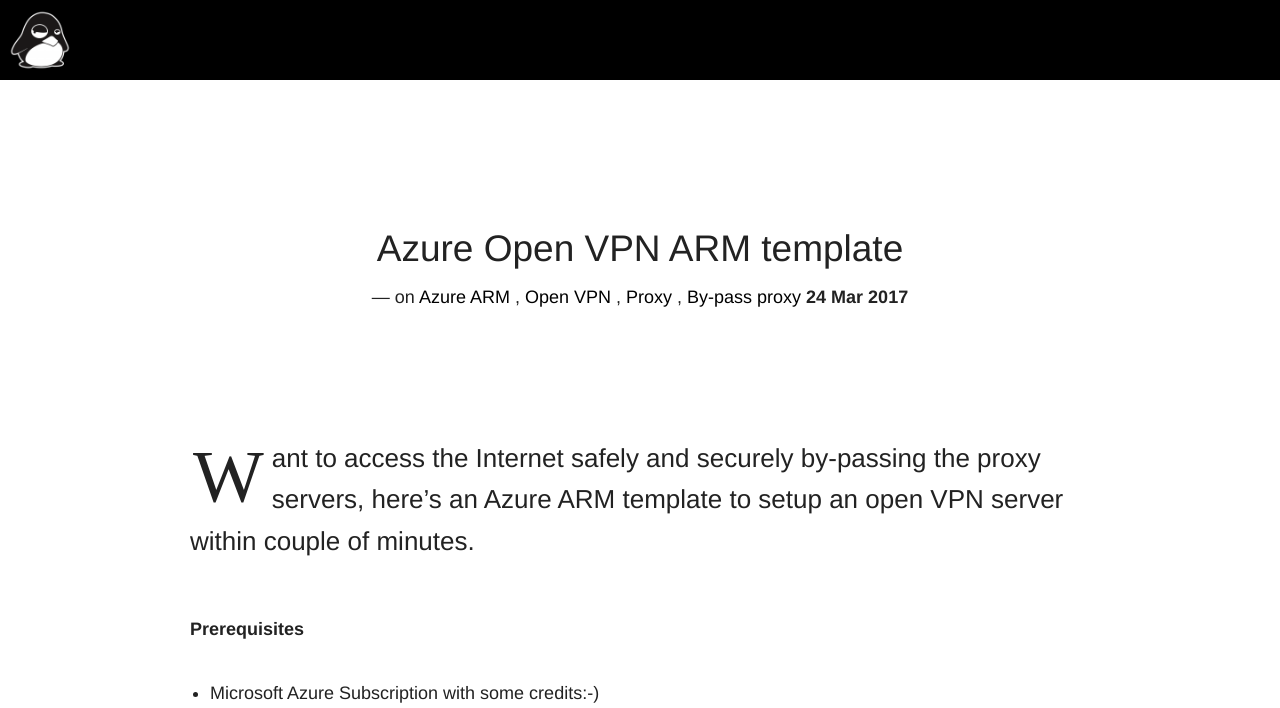
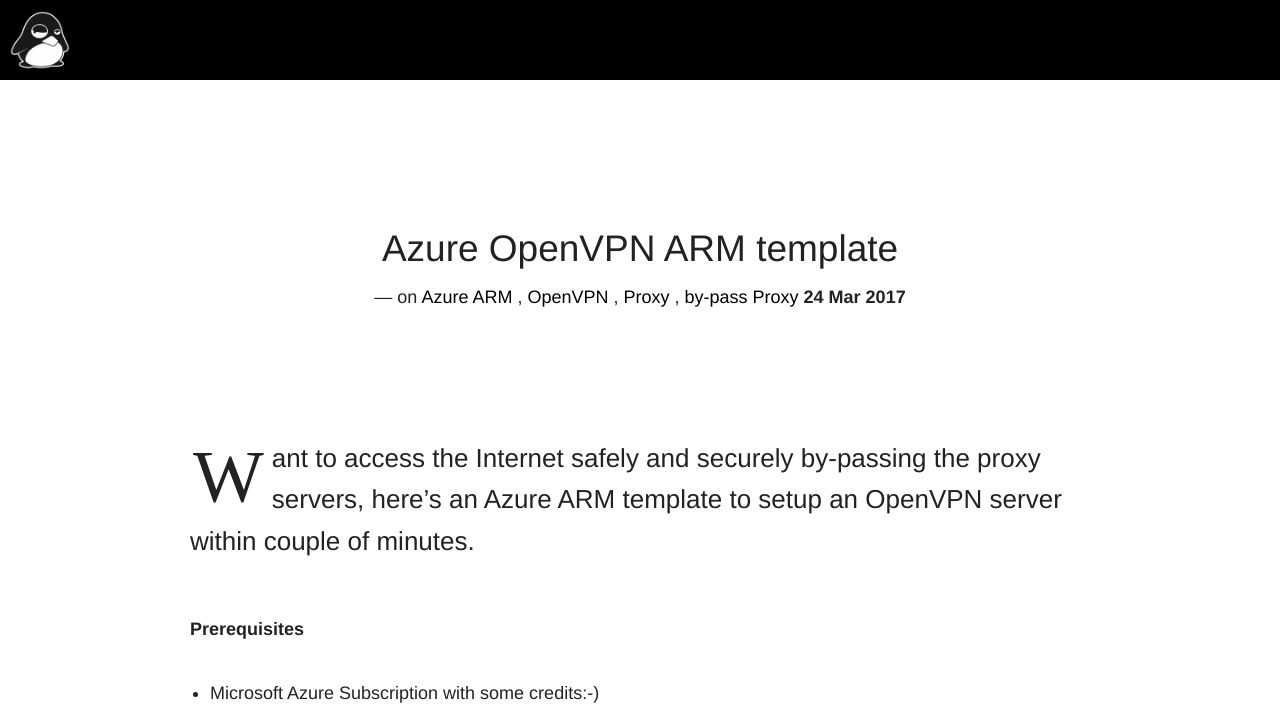
Before and after one commit to smattoo/smattoo.github.com, a Jekyll site: the page built from _posts/2017-03-24-azure-open-vpn-arm-template.md, in a window 1280 px wide, cut to the strip 0-708 px from the top of the page. Built offline with Jekyll 4.4.1, drawn with Linux system fonts in a browser that asks for light colours; nearby versions of some CDN libraries.

Commit message:
Correct usage of OpenVPN

```diff
--- a/_posts/2017-03-24-azure-open-vpn-arm-template.md
+++ b/_posts/2017-03-24-azure-open-vpn-arm-template.md
@@ -1,19 +1,19 @@
 ---
 author: sagarmattoo
 layout: post
-title: "Azure Open VPN ARM template"
+title: "Azure OpenVPN ARM template"
 description: ""
 category: VPN
 comments: true
 tags:
 - Azure ARM
-- Open VPN
+- OpenVPN
 - Proxy
-- By-pass proxy
+- by-pass Proxy
 ---
 
 
- Want to access the Internet safely and securely by-passing the proxy servers, here's an Azure ARM template to setup an open VPN server within couple of minutes.
+ Want to access the Internet safely and securely by-passing the proxy servers, here's an Azure ARM template to setup an OpenVPN server within couple of minutes.
 
 **Prerequisites**
 
```
